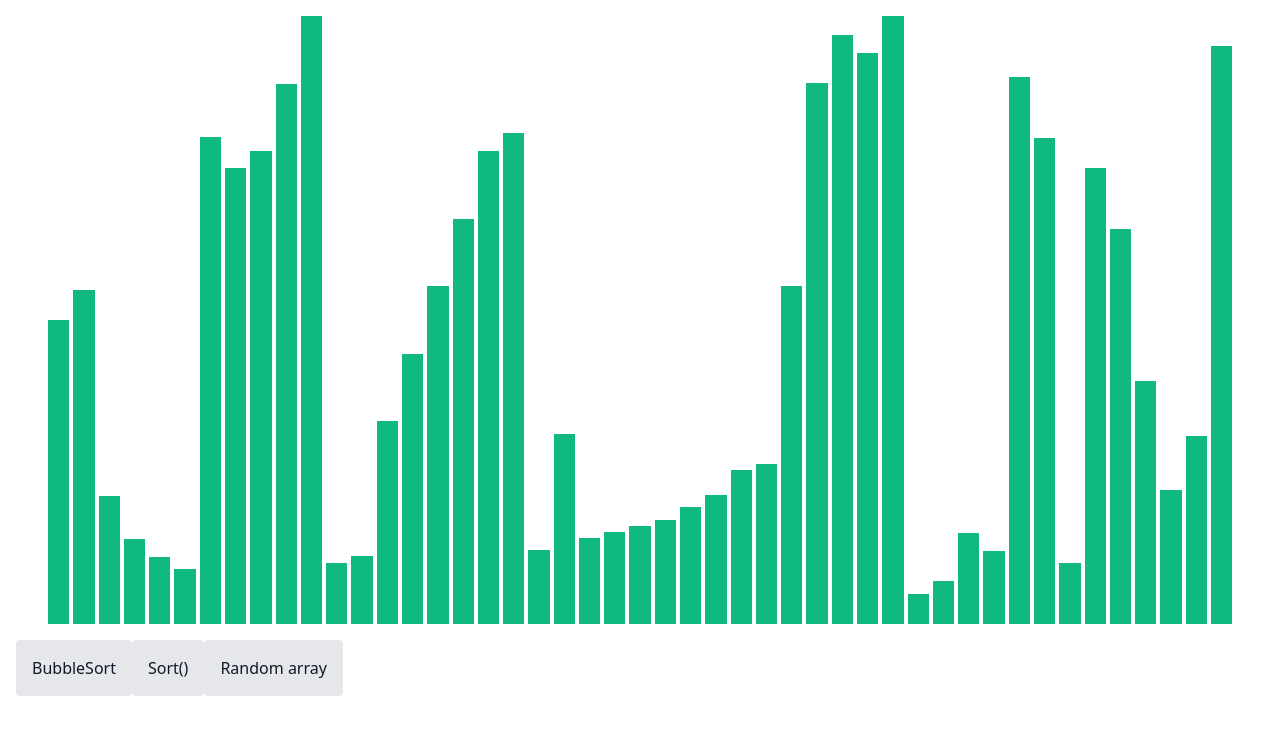
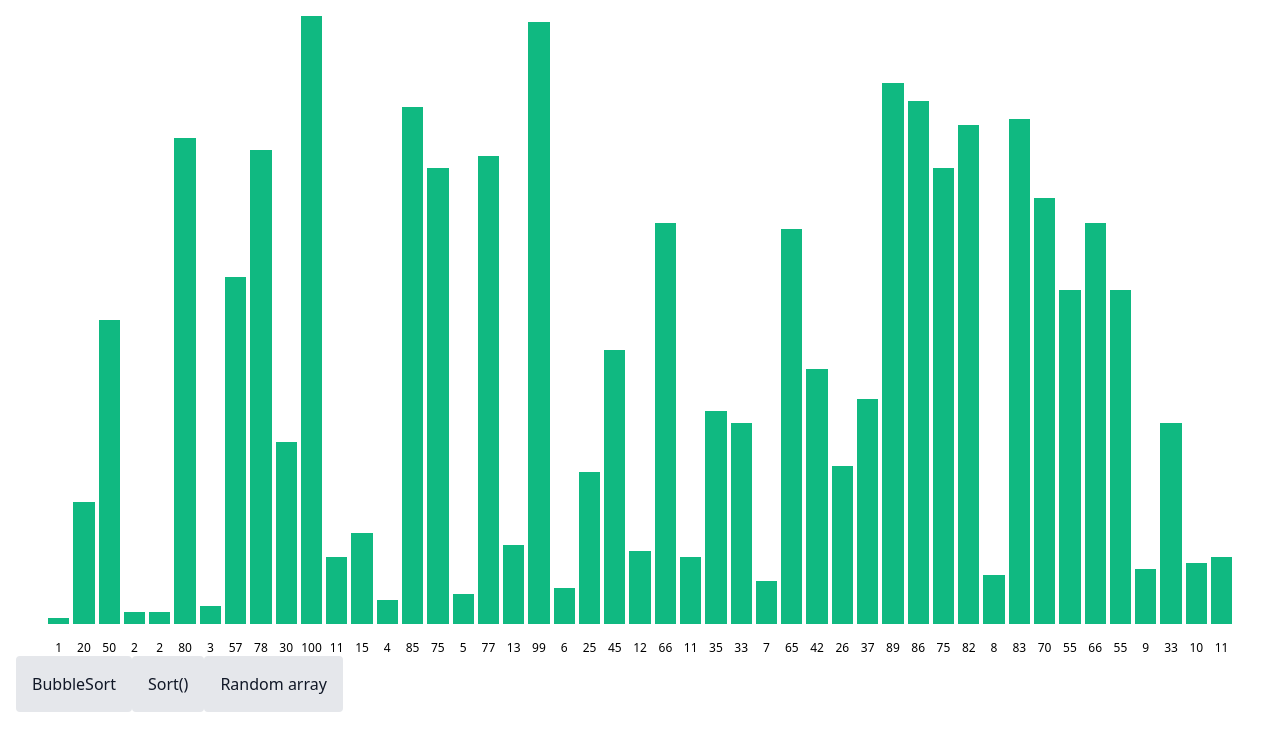
Before and after one commit to maruffahmed/AlgoVisu, a React (Create React App) app: page / in a window 1280 px wide. Shown: the top 750 px of the page. Built offline with nearby package versions, Linux system fonts and the light colour scheme.

Commit message:
add new away to render sorted list

```diff
--- a/src/App.js
+++ b/src/App.js
@@ -1,7 +1,7 @@
 /* eslint-disable no-unused-vars */
 import React from 'react';
 import { BubbleSortSteps, useBubbleSort } from 'algorithms';
-import ItemBars from 'components/ItemBars';
+import Bar from 'components/Bar';
 import { initialState } from 'algorithms/lib';
 
 function reducer(state, action) {
@@ -13,29 +13,95 @@ function reducer(state, action) {
   }
 }
 
+let currentPos = 0;
+let timer;
+let swapped = [];
+
 function App() {
-  const [state, dispatch] = React.useReducer(reducer, initialState);
-  const BubbleSort = useBubbleSort(state.arr, dispatch);
+  const [arr, setArr] = React.useState(initialState);
+  const [start, setStart] = React.useState(false);
   const randomArr = () => {
     let newArr = [];
-    for (let i = 0; i < 100; i++) {
-      newArr.push(randomNum(500, 10000));
+    for (let i = 0; i < 50; i++) {
+      newArr.push(randomNum(1, 100));
     }
-    dispatch({ type: 'SETNEW', payload: newArr });
-  };
-  const doBubbleSort = () => {
-    BubbleSort();
+    setArr(newArr);
   };
 
+  const swap = (left, right) => {
+    let newArray = [...arr];
+    if (arr[left] > arr[left + 1]) {
+      let leftItem = arr[left];
+      let rightItem = arr[left + 1];
+      arr[left] = rightItem;
+      arr[right] = leftItem;
+      newArray = [...arr];
+    }
+    if (currentPos >= arr.length - swapped.length) {
+      currentPos = 0;
+      swapped.push(right);
+      console.log('added to swapped', right);
+    } else {
+      currentPos++;
+    }
+    setArr(newArray);
+    if (swapped.length === arr.length - 1) {
+      currentPos = -2;
+      setStart(false);
+      stop();
+    }
+  };
+
+  const bubbleSort = () => {
+    swap(currentPos, currentPos + 1);
+  };
+
+  function startSort() {
+    if (start) {
+      timer = setTimeout(bubbleSort, 500);
+    }
+  }
+
+  function stop() {
+    setStart(false);
+    clearTimeout(timer);
+  }
+  startSort();
+
   const doSort = () => {
-    const newArr = [...state.arr];
+    const newArr = [...arr];
     newArr.sort((a, b) => a - b);
-    dispatch({ type: 'SETNEW', payload: newArr });
+    setArr(newArr);
   };
+
+  const renderCol = () => {
+    return (
+      <div className="bars h-4/5 px-8 py-4">
+        <ul className="h-full flex items-end gap-1">
+          {arr.map((item, index) => {
+            let current = index === currentPos || index === currentPos + 1 ? true : false;
+            return <Bar height={item} key={index} />;
+          })}
+        </ul>
+      </div>
+    );
+  };
+
   return (
     <div className="h-screen w-screen px-4">
-      <ItemBars arr={state.arr} />
-      <button className="btn" type="button" onClick={doBubbleSort}>
+      {renderCol()}
+      <div className="flex items-end gap-1 w-full px-8">
+        {arr?.length
+          ? arr.map((item, index) => {
+              return (
+                <p className="w-full text-center text-xs" key={index}>
+                  {item}
+                </p>
+              );
+            })
+          : null}
+      </div>
+      <button className="btn" type="button" onClick={() => setStart(true)}>
         BubbleSort
       </button>
       <button className="btn" onClick={doSort}>
--- a/src/algorithms/BubbleSort.js
+++ b/src/algorithms/BubbleSort.js
@@ -1,22 +1,32 @@
 function swapWithDispatch(arr, index1, index2, count, dispatch) {
-  let temp = arr[index1];
   setTimeout(function () {
-    arr[index1] = arr[index2];
-    arr[index2] = temp;
+    swap(arr, index1, index2);
     dispatch({ type: 'SETNEW', payload: arr });
+    console.log('Doing');
+  }, count * 1000);
+}
+function swap(arr, index1, index2, count) {
+  return new Promise((resolve) => setTimeout(() => resolve(), 1000));
+  setTimeout(function () {
+    [arr[index1], arr[index2]] = [arr[index2], arr[index1]];
   }, count * 1);
 }
 
 function useBubbleSort(arr = [], dispatch) {
   let sortedArr = [...arr];
   let count = 0;
-  return function BubbleSort() {
+  return async function BubbleSort() {
     for (let i = sortedArr.length - 1; i >= 0; i--) {
       for (let j = 0; j < i; j++) {
-        swapWithDispatch(sortedArr, j, j + 1, count, dispatch);
+        if (sortedArr[j] > sortedArr[j + 1]) {
+          // swapWithDispatch(sortedArr, j, j + 1, count, dispatch);
+          await swap(sortedArr, j, j + 1, count);
+        }
+        dispatch({ type: 'SETNEW', payload: sortedArr });
         count++;
       }
     }
+
     return sortedArr;
   };
 }
--- a/src/algorithms/lib.js
+++ b/src/algorithms/lib.js
@@ -1,51 +1,49 @@
-export const initialState = {
-  arr: [
-    5000,
-    5500,
-    2100,
-    1400,
-    1100,
-    900,
-    8005,
-    7500,
-    7777,
-    8888,
-    9999,
-    1010,
-    1111,
-    3333,
-    4444,
-    5555,
-    6666,
-    7777,
-    8080,
-    1212,
-    3131,
-    1414,
-    1515,
-    1616,
-    1717,
-    1919,
-    2121,
-    2525,
-    2626,
-    5566,
-    8899,
-    9695,
-    9393,
-    10000,
-    500,
-    700,
-    1500,
-    1200,
-    9000,
-    8000,
-    1000,
-    7500,
-    6500,
-    4000,
-    2200,
-    3100,
-    9500,
-  ],
-};
+export const initialState = [
+  1,
+  20,
+  50,
+  2,
+  2,
+  80,
+  3,
+  57,
+  78,
+  30,
+  100,
+  11,
+  15,
+  4,
+  85,
+  75,
+  5,
+  77,
+  13,
+  99,
+  6,
+  25,
+  45,
+  12,
+  66,
+  11,
+  35,
+  33,
+  7,
+  65,
+  42,
+  26,
+  37,
+  89,
+  86,
+  75,
+  82,
+  8,
+  83,
+  70,
+  55,
+  66,
+  55,
+  9,
+  33,
+  10,
+  11,
+];
--- a/src/components/Bar.js
+++ b/src/components/Bar.js
@@ -1,7 +1,7 @@
 import React from 'react';
 
 function Bar({ height }) {
-  return <li className="bg-green-500 flex-grow" style={{ height: `${height / 100}%` }}></li>;
+  return <li className="bg-green-500 flex-grow" style={{ height: `${height}%` }}></li>;
 }
 
 export default Bar;
--- a/src/components/ItemBars.js
+++ b/src/components/ItemBars.js
@@ -7,7 +7,7 @@ function ItemBars({ arr }) {
         {/* {arr?.length && arr.map((item, index) => <Bar height={item} key={index} />)} */}
         {arr?.length &&
           arr.map((item, index) => (
-            <li key={index} className="bg-green-500 flex-grow" style={{ height: `${item / 100}%` }}></li>
+            <li key={index} className="bg-green-500 flex-grow" style={{ height: `${item}%` }}></li>
           ))}
       </ul>
     </div>
```
Also changed, not shown: 1 other file (tests, documents, lock files or other folders).
